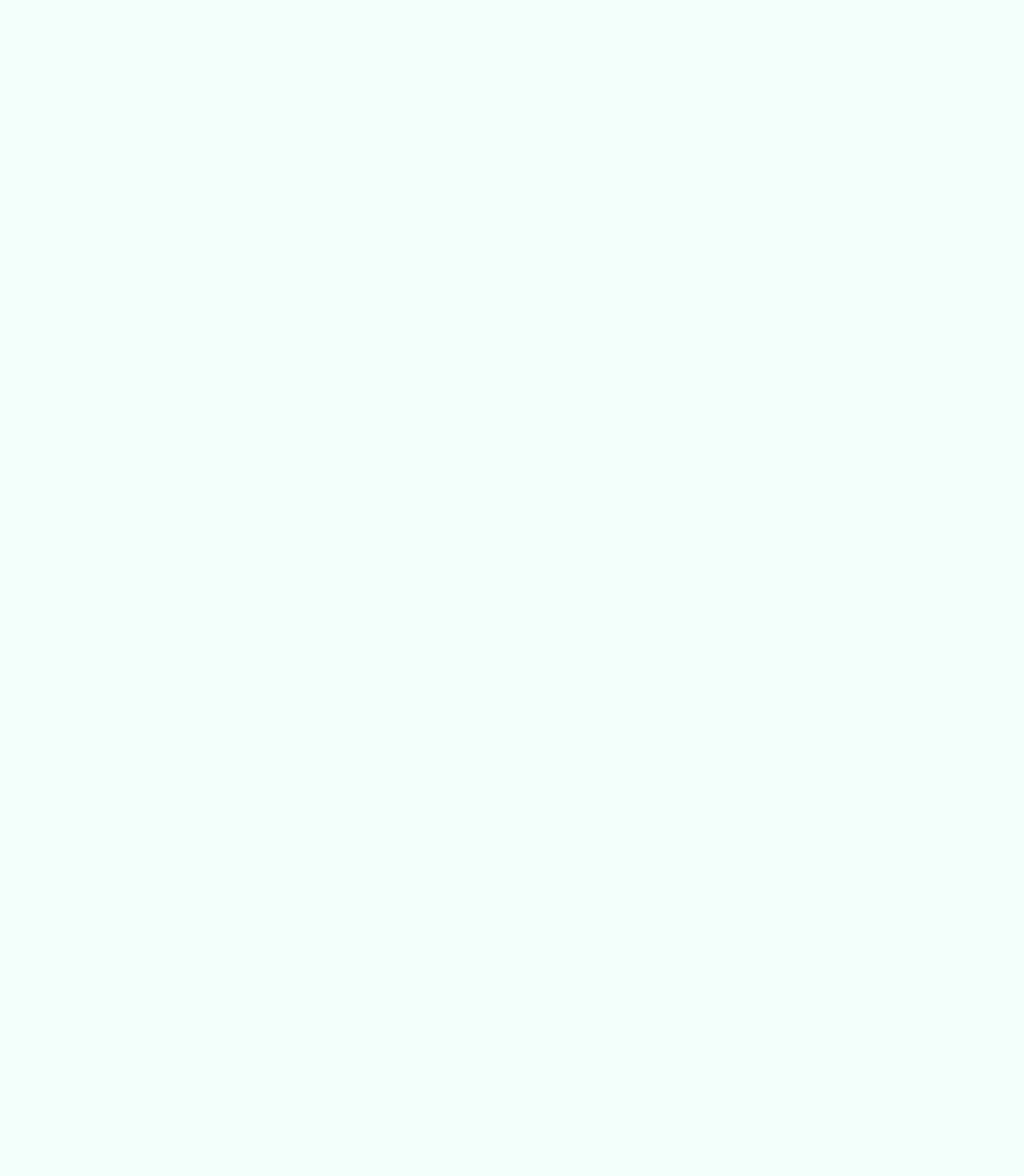
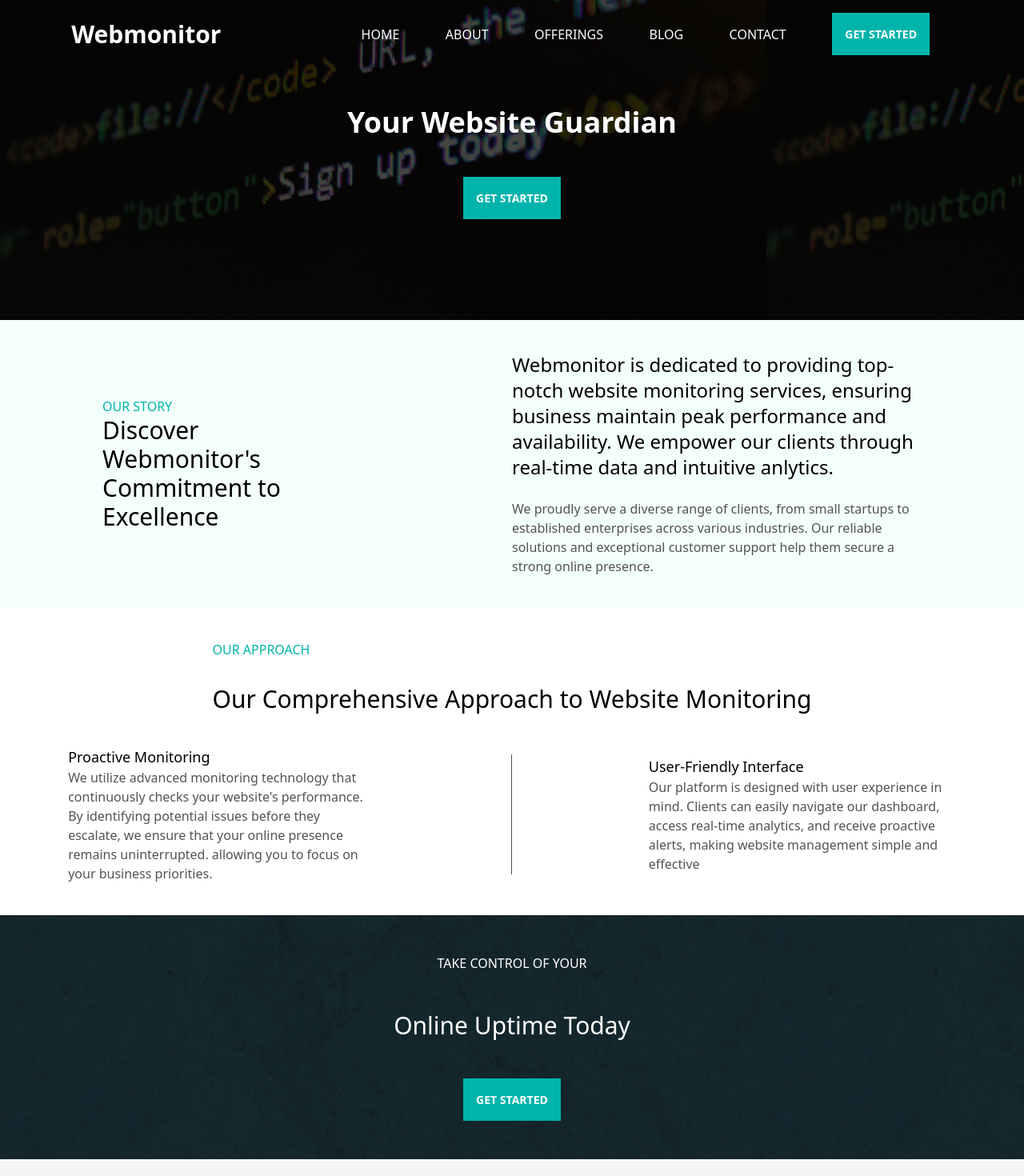
Before and after one commit to GyanPrakash2483/webmonitor, a React (Vite) app in the folder client/: page /about in a window 1280 px wide. Before the commit this address had no page. Shown: the top 1470 px of the page at 80% size. Before the commit the page ends 800 px from the top, so only its background shows below. Built offline with nearby package versions, Linux system fonts and the light colour scheme.

Commit message:
Finished About Page

```diff
--- a/client/src/main.tsx
+++ b/client/src/main.tsx
@@ -4,6 +4,7 @@ import './index.css'
 import App from './App.tsx'
 import { BrowserRouter, Routes, Route } from 'react-router-dom'
 import Home from './routes/home/Home.tsx'
+import About from './routes/about/About.tsx'
 
 
 createRoot(document.getElementById('root')!).render(
@@ -12,6 +13,7 @@ createRoot(document.getElementById('root')!).render(
       <Routes>
         <Route path="/" element={<App />} />
         <Route path="/home" element={<Home />} />
+        <Route path="/about" element={<About />} />
       </Routes>
     </BrowserRouter>
   </StrictMode>,
--- /dev/null
+++ b/client/src/routes/about/About.tsx
@@ -0,0 +1,71 @@
+import WMButton from "../../components/WMButton"
+import Navbar from "../../components/Navbar"
+import CallToAction from "../../components/CallToAction"
+import Footer from "../../components/Footer"
+
+function AboutHome() {
+    return (
+        <div className="bg-[url('/source-code.jpg')] h-[400px] flex flex-col items-center">
+            <Navbar />
+            <h1 className="text-white mt-10 text-3xl p-2 text-center mb-10 md:text-4xl md:font-bold">Your Website Guardian</h1>
+            <WMButton text="GET STARTED"/>
+        </div>
+    )
+}
+
+function Story() {
+    return (
+        <div className="flex max-md:flex-col justify-around items-center my-10 max-md:px-10 max-md:gap-10">
+            <div className="min-md:w-[20%]">
+                <span className="text-[#00B4AB]">OUR STORY</span>
+                <h2 className="text-3xl">Discover Webmonitor's Commitment to Excellence</h2>
+            </div>
+            <div className="min-md:w-[40%]">
+                <p className="text-2xl">Webmonitor is dedicated to providing top-notch website monitoring services, ensuring business maintain peak performance and availability. We empower our clients through real-time data and intuitive anlytics.</p> <br />
+                <p className="text-[#535353]">We proudly serve a diverse range of clients, from small startups to established enterprises across various industries. Our reliable solutions and exceptional customer support help them secure a strong online presence.</p>
+            </div>
+        </div>
+    )
+}
+
+function Approaches(props: {
+    title: string,
+    description: string
+}) {
+    return (
+        <div className="min-md:w-[30%]">
+            <h3 className="text-lg">{props.title}</h3>
+            <p className="text-[#535353]">{props.description}</p>
+        </div>
+    )
+}
+
+function Approach() {
+    return (
+        <div className="max-md:p-5 bg-white py-10 flex flex-col items-center gap-10">
+            <div className="flex flex-col gap-8">
+                <span className="text-[#00B4AB]">OUR APPROACH</span>
+                <h2 className="text-3xl">Our Comprehensive Approach to Website Monitoring</h2>
+            </div>
+            <div className="flex max-md:flex-col items-center justify-around">
+                <Approaches title="Proactive Monitoring" description="We utilize advanced monitoring technology that continuously checks your website's performance. By identifying potential issues before they escalate, we ensure that your online presence remains uninterrupted. allowing you to focus on your business priorities." />
+
+                <div className="bg-[#535353] w-[1px] h-[150px] max-md:w-[100%] max-md:h-[1px] max-md:my-6"></div>
+
+                <Approaches title="User-Friendly Interface" description="Our platform is designed with user experience in mind. Clients can easily navigate our dashboard, access real-time analytics, and receive proactive alerts, making website management simple and effective" />
+            </div>
+        </div>
+    )
+}
+
+export default function About() {
+    return (
+        <>
+            <AboutHome />
+            <Story />
+            <Approach />
+            <CallToAction />
+            <Footer />
+        </>
+    )
+}
--- a/client/src/routes/home/Home.tsx
+++ b/client/src/routes/home/Home.tsx
@@ -83,7 +83,7 @@ function Choice(props: {
 
 function WhyChoose() {
     return (
-        <div className="flex max-md:flex-col p-6 min-md:px-80 gap-40 max-md:gap-10 pt-10 bg-white">
+        <div className="flex max-md:flex-col p-6 min-md:px-80 justify-around max-md:gap-10 pt-10 bg-white">
             <div className="min-md:w-[50%] flex flex-col gap-5 min-md:min-w-[335px]">
                 <span className="text-[#00B4AB]">WHY CHOOSE US</span>
                 <h2 className="text-3xl">Why Choose Webmonitor for Your Business?</h2>
```
